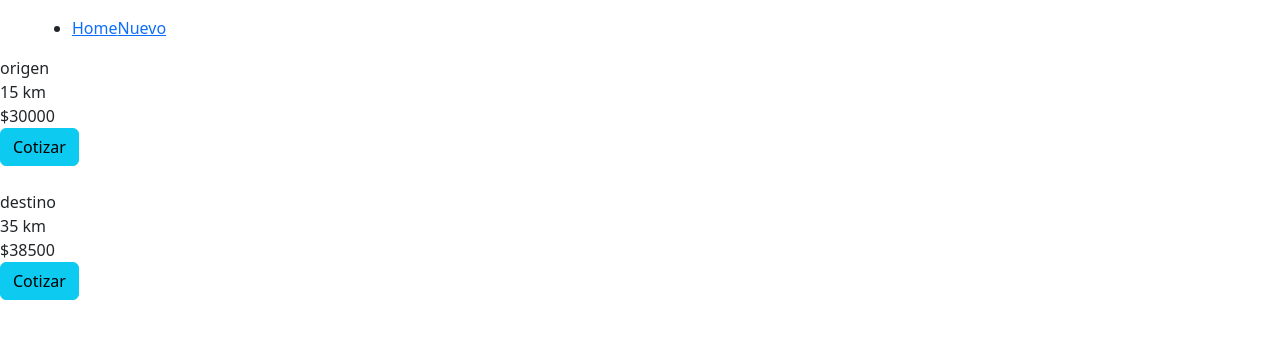
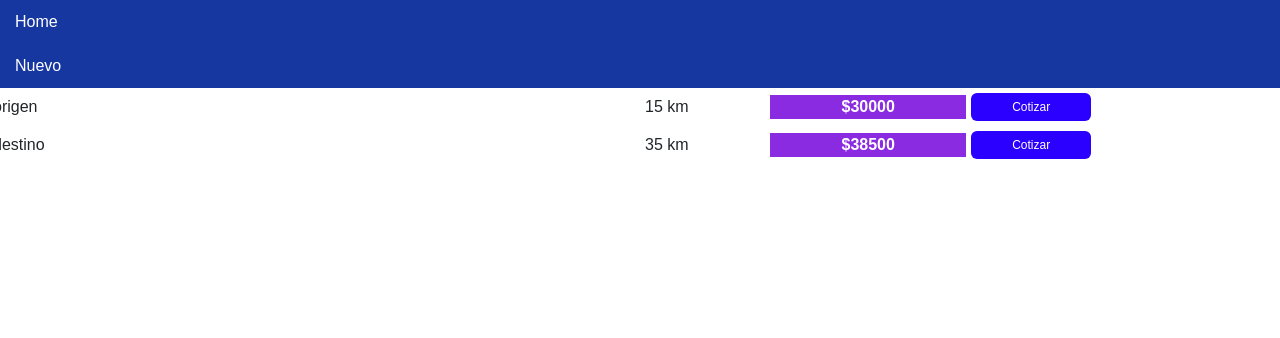
Before and after one commit to Cinos0231/conductor-elegido, an Angular app: page / in a window 1280 px wide. Shown: the top 338 px of the page. Built offline with nearby package versions, Linux system fonts and the light colour scheme.

Commit message:
todo el css con los botones

```diff
--- a/src/app/components/header/header.component.css
+++ b/src/app/components/header/header.component.css
@@ -0,0 +1,17 @@
+menu{
+    background: rgb(23, 55, 160);
+    padding: 0;
+    margin: 0;
+}
+menu ul{
+    display: flex;
+    margin: 0;
+    padding: 0;
+    list-style: none;
+}
+menu ul li a{
+    display: block;
+    color: white;
+    text-decoration: none;
+    padding: 10px 15px;
+}
--- a/src/app/components/header/header.component.html
+++ b/src/app/components/header/header.component.html
@@ -2,7 +2,6 @@
   <ul>
     <li>
       <a routerLink="/">Home</a>
-
       <a routerLink="/add ">Nuevo</a>
     </li>
   </ul>
--- a/src/app/components/item/item.component.css
+++ b/src/app/components/item/item.component.css
@@ -0,0 +1,77 @@
+.row{
+    box-sizing: border-box;
+    display: flex;
+    align-items: center;
+}
+.row:hover{
+    border-radius: 3px;
+    background: #eee;
+}
+div{
+    padding: 5px 0;
+}
+.title{
+    display: flex;
+    width: 50%;
+    padding: 0 5px;
+}
+.price{
+    width: 15%;
+    padding: 0 5px;
+    align-items: center;
+}
+.kilometer{
+    width: 10%;
+    padding: 0 5px;
+}
+.completed .price{
+    color: #ddd;
+}
+.price{
+    text-align: center;
+    border-radius: 50;
+    background-color: blueviolet;
+    width: 15%;
+    font-weight: bolder;
+    color: rgb(255, 255, 255);
+    padding: 0 5px;
+}
+.actions{
+    width: 10%;
+    text-align: center;
+    box-sizing: border-box;
+    padding: 0 5px;
+}
+.actions button{
+    border: none;
+    font-size: 12px;
+    background-color: rgb(43, 0, 255);
+    color: white;
+    padding: 5px;
+    width: 100%;
+    box-sizing: border-box;
+}
+.actions button:hover{
+    background-color: rgb(0, 0, 139);
+}
+
+
+@media screen and (max-width: 480px){
+
+    .title{
+        min-width: 30%;
+    }
+    .price,  .total{
+        min-width: 15%;
+        font-size: 12px;
+    }
+    .kilometer{
+        min-width: 5%;
+        font-size: 12px;
+    }
+
+    .actions{
+        width: 20%;
+        font-size: 10px;
+    }
+}
--- a/src/app/components/item/item.component.html
+++ b/src/app/components/item/item.component.html
@@ -1,21 +1,22 @@
-<div>
-  <div>
+<div class="row">
+  <div class="title">
     {{ item.title }}
   </div>
 
-  <div>{{ item.kilometer }} km</div>
+  <div class="kilometer">{{ item.kilometer }} km</div>
 
-  <div *ngIf="item.kilometer <= 30">${{ 30000 }}</div>
+  <div class="price" *ngIf="item.kilometer <= 30">${{ 30000 }}</div>
 
-  <div *ngIf="item.kilometer >= 30">
+  <div class="price" *ngIf="item.kilometer >= 30">
     ${{ (item.kilometer - 30) * 1700 + 30000 }}
   </div>
 
-  <div>
+  <div class="actions">
     <button type="button" class="btn btn-info">
       <!-- (click)= "item.kilometer= 35"> -->
       Cotizar
     </button>
+    <br>
   </div>
 
   <br />
--- a/src/app/components/items/items.component.ts
+++ b/src/app/components/items/items.component.ts
@@ -1,5 +1,4 @@
 import { Component, OnInit } from '@angular/core';
-
 import { Item } from 'src/app/models/item';
 
 @Component({
--- a/src/styles.css
+++ b/src/styles.css
@@ -1 +1,6 @@
 /* You can add global styles to this file, and also import other style files */
+body{
+    font-family: Arial, Helvetica, sans-serif;
+    padding: 0;
+    margin: 0;
+}
```
